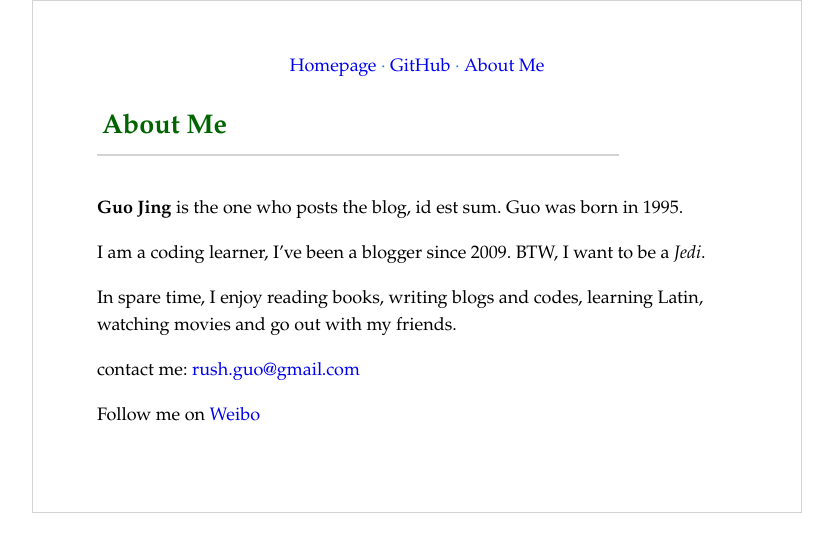
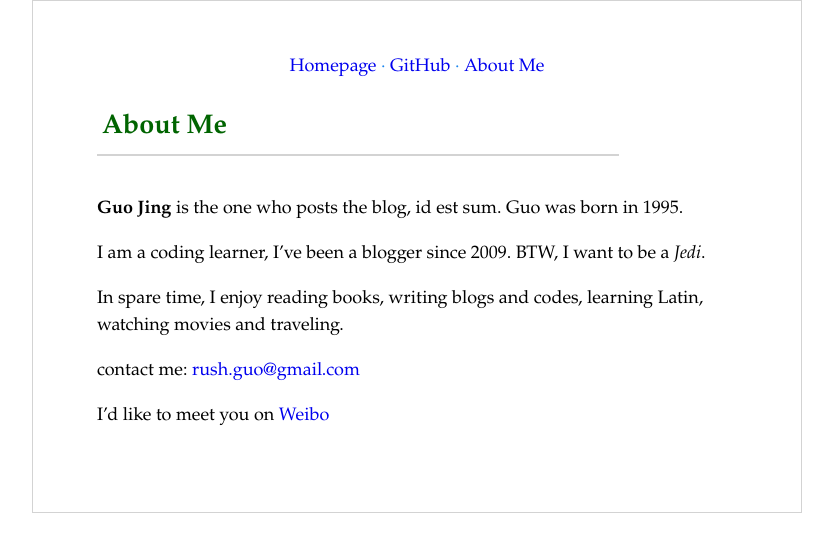
Before and after one commit to guojing0/guojing0.github.io, a Jekyll site: the page built from about-me.md, in a window 1280 px wide. Shown: the top 552 px of the page, without its empty margins (223-1056 px from the left). Built offline with Jekyll 4.4.1, drawn with Linux system fonts in a browser that asks for light colours.

Commit message:
about me changed.

```diff
--- a/about-me.md
+++ b/about-me.md
@@ -7,8 +7,8 @@ title: About Me
 
 I am a coding learner, I've been a blogger since 2009. BTW, I want to be a *Jedi*.
 
-In spare time, I enjoy reading books, writing blogs and codes, learning Latin, watching movies and go out with my friends.
+In spare time, I enjoy reading books, writing blogs and codes, learning Latin, watching movies and traveling.
 
 contact me: <rush.guo@gmail.com>
 
-Follow me on <a href="http://weibo.com/gj1030">Weibo</a>
+I'd like to meet you on <a href="http://weibo.com/gj1030">Weibo</a>
```
